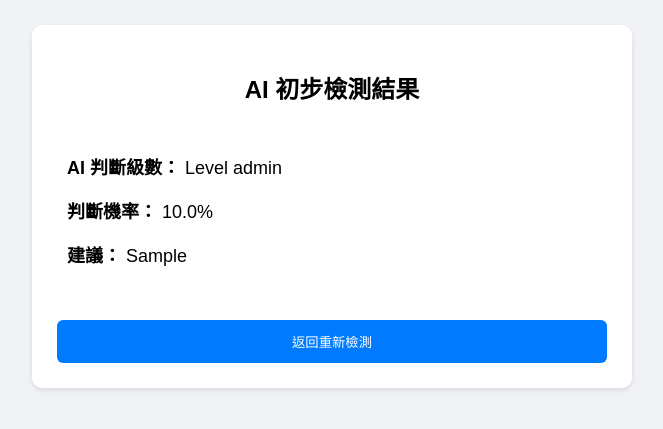
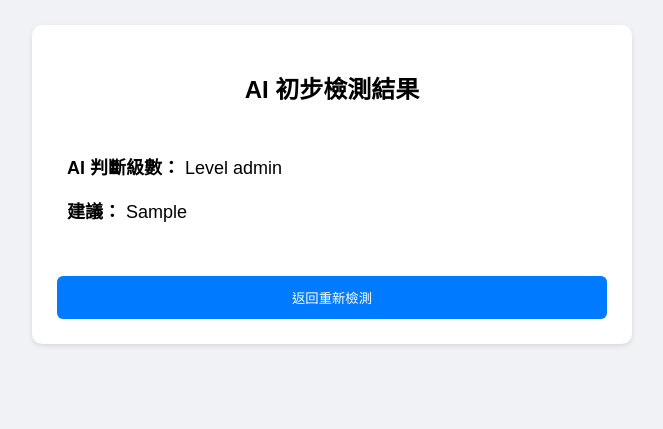
Before and after one commit to roger931212/diaper-ai-web, a FastAPI app: template templates/result.html in a window 1280 px wide. Shown: the top 429 px of the page, without its empty margins (308-971 px from the left). Run offline with FastAPI, Linux system fonts and the light colour scheme; the template is opened without the code that fills it: most values are stand-ins (such as "Sample title", 1, 10 or a date in 2020).

Commit message:
Update result.html

```diff
--- a/templates/result.html
+++ b/templates/result.html
@@ -54,7 +54,6 @@
 
     <div class="ai-result">
         <p><b>AI 判斷級數：</b> Level {{ case.ai_level }}</p>
-        <p><b>判斷機率：</b> {{ "%.1f" % (case.ai_prob * 100) }}%</p>
         <p><b>建議：</b> {{ case.ai_suggestion }}</p>
     </div>
 
```
